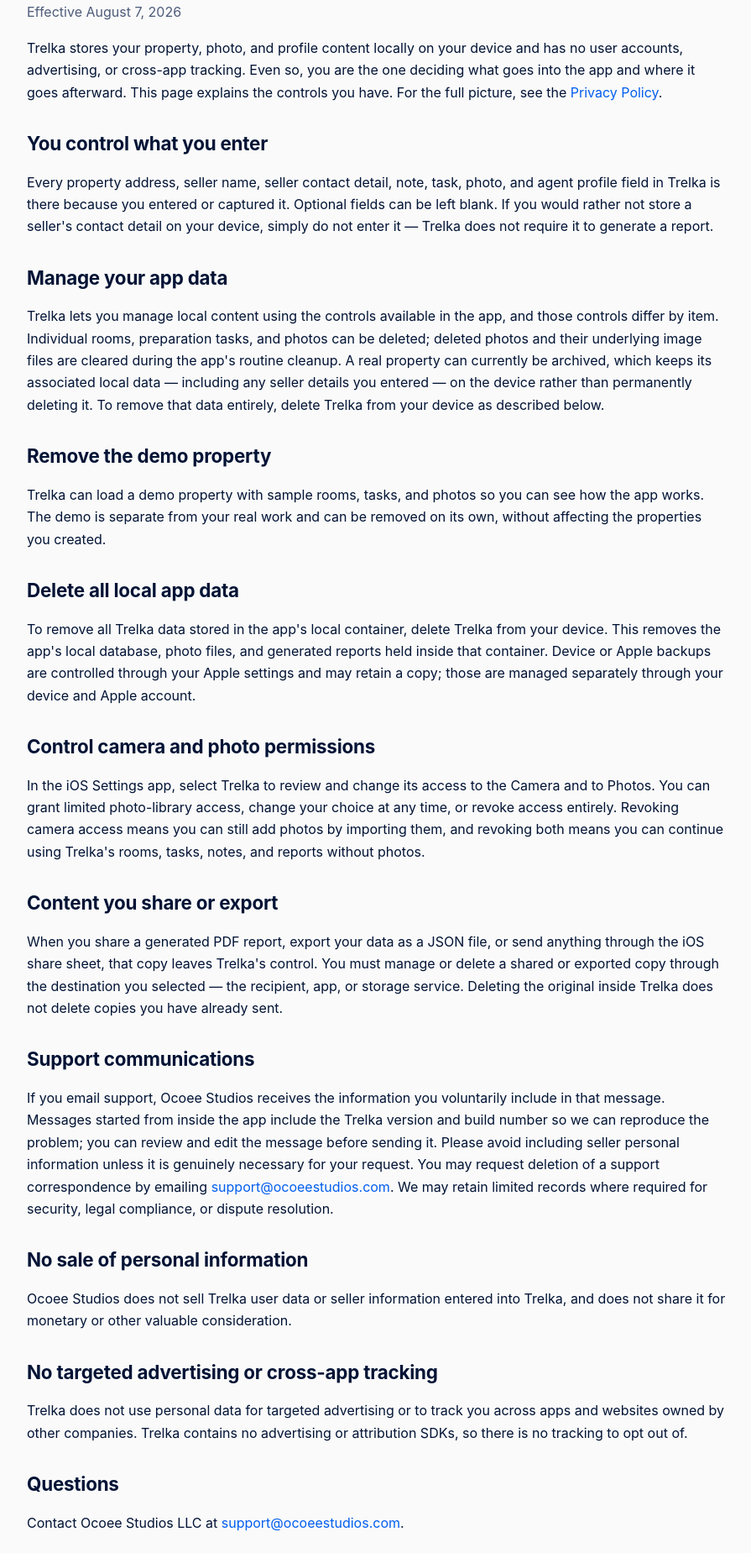
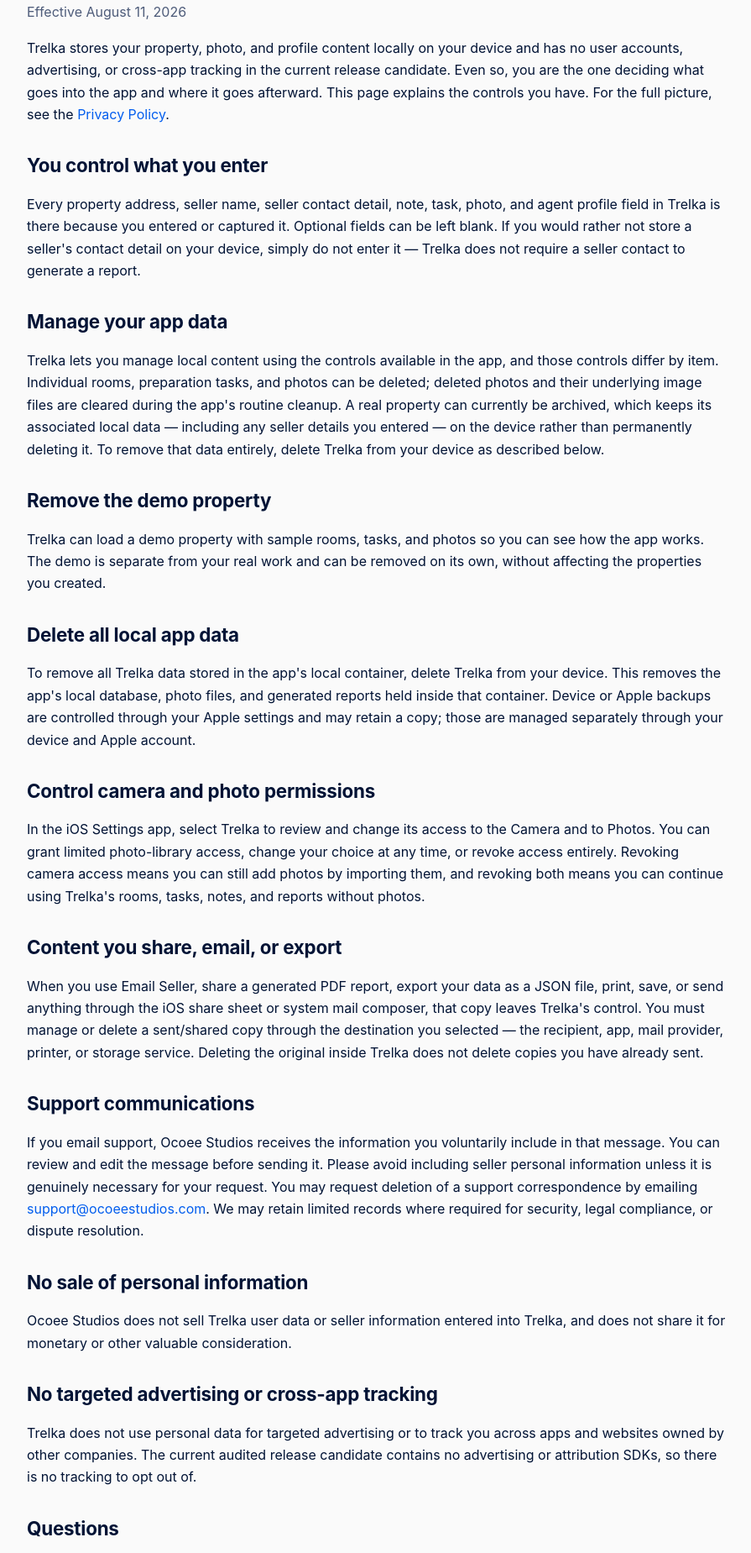
Before and after one commit to ocoee-studios/trelka-legal, a plain HTML site: page privacy-choices.html in a window 1280 px wide. Shown: the part 150-1999 px from the top of the page at 84% size, without its empty margins (190-1085 px from the left). Drawn offline with Linux system fonts and the light colour scheme.

Commit message:
Refresh Trelka privacy choices page

```diff
--- a/privacy-choices.html
+++ b/privacy-choices.html
@@ -13,18 +13,19 @@
 <nav class="nav">
   <a href="index.html">Home</a>
   <a href="privacy.html">Privacy</a>
+  <a href="privacy-label.html">App Privacy</a>
   <a href="terms.html">Terms</a>
   <a href="support.html">Support</a>
   <a href="privacy-choices.html">Privacy Choices</a>
 </nav>
 
 <h1>Privacy Choices</h1>
-<p class="muted">Effective August 7, 2026</p>
+<p class="muted">Effective August 11, 2026</p>
 
-<p>Trelka stores your property, photo, and profile content locally on your device and has no user accounts, advertising, or cross-app tracking. Even so, you are the one deciding what goes into the app and where it goes afterward. This page explains the controls you have. For the full picture, see the <a href="privacy.html">Privacy Policy</a>.</p>
+<p>Trelka stores your property, photo, and profile content locally on your device and has no user accounts, advertising, or cross-app tracking in the current release candidate. Even so, you are the one deciding what goes into the app and where it goes afterward. This page explains the controls you have. For the full picture, see the <a href="privacy.html">Privacy Policy</a>.</p>
 
 <h2>You control what you enter</h2>
-<p>Every property address, seller name, seller contact detail, note, task, photo, and agent profile field in Trelka is there because you entered or captured it. Optional fields can be left blank. If you would rather not store a seller's contact detail on your device, simply do not enter it — Trelka does not require it to generate a report.</p>
+<p>Every property address, seller name, seller contact detail, note, task, photo, and agent profile field in Trelka is there because you entered or captured it. Optional fields can be left blank. If you would rather not store a seller's contact detail on your device, simply do not enter it — Trelka does not require a seller contact to generate a report.</p>
 
 <h2>Manage your app data</h2>
 <p>Trelka lets you manage local content using the controls available in the app, and those controls differ by item. Individual rooms, preparation tasks, and photos can be deleted; deleted photos and their underlying image files are cleared during the app's routine cleanup. A real property can currently be archived, which keeps its associated local data — including any seller details you entered — on the device rather than permanently deleting it. To remove that data entirely, delete Trelka from your device as described below.</p>
@@ -38,17 +39,17 @@
 <h2>Control camera and photo permissions</h2>
 <p>In the iOS Settings app, select Trelka to review and change its access to the Camera and to Photos. You can grant limited photo-library access, change your choice at any time, or revoke access entirely. Revoking camera access means you can still add photos by importing them, and revoking both means you can continue using Trelka's rooms, tasks, notes, and reports without photos.</p>
 
-<h2>Content you share or export</h2>
-<p>When you share a generated PDF report, export your data as a JSON file, or send anything through the iOS share sheet, that copy leaves Trelka's control. You must manage or delete a shared or exported copy through the destination you selected — the recipient, app, or storage service. Deleting the original inside Trelka does not delete copies you have already sent.</p>
+<h2>Content you share, email, or export</h2>
+<p>When you use Email Seller, share a generated PDF report, export your data as a JSON file, print, save, or send anything through the iOS share sheet or system mail composer, that copy leaves Trelka's control. You must manage or delete a sent/shared copy through the destination you selected — the recipient, app, mail provider, printer, or storage service. Deleting the original inside Trelka does not delete copies you have already sent.</p>
 
 <h2>Support communications</h2>
-<p>If you email support, Ocoee Studios receives the information you voluntarily include in that message. Messages started from inside the app include the Trelka version and build number so we can reproduce the problem; you can review and edit the message before sending it. Please avoid including seller personal information unless it is genuinely necessary for your request. You may request deletion of a support correspondence by emailing <a href="mailto:support@ocoeestudios.com?subject=Trelka%20Privacy%20Request">support@ocoeestudios.com</a>. We may retain limited records where required for security, legal compliance, or dispute resolution.</p>
+<p>If you email support, Ocoee Studios receives the information you voluntarily include in that message. You can review and edit the message before sending it. Please avoid including seller personal information unless it is genuinely necessary for your request. You may request deletion of a support correspondence by emailing <a href="mailto:support@ocoeestudios.com?subject=Trelka%20Privacy%20Request">support@ocoeestudios.com</a>. We may retain limited records where required for security, legal compliance, or dispute resolution.</p>
 
 <h2>No sale of personal information</h2>
 <p>Ocoee Studios does not sell Trelka user data or seller information entered into Trelka, and does not share it for monetary or other valuable consideration.</p>
 
 <h2>No targeted advertising or cross-app tracking</h2>
-<p>Trelka does not use personal data for targeted advertising or to track you across apps and websites owned by other companies. Trelka contains no advertising or attribution SDKs, so there is no tracking to opt out of.</p>
+<p>Trelka does not use personal data for targeted advertising or to track you across apps and websites owned by other companies. The current audited release candidate contains no advertising or attribution SDKs, so there is no tracking to opt out of.</p>
 
 <h2>Questions</h2>
 <p>Contact Ocoee Studios LLC at <a href="mailto:support@ocoeestudios.com">support@ocoeestudios.com</a>.</p>
```
